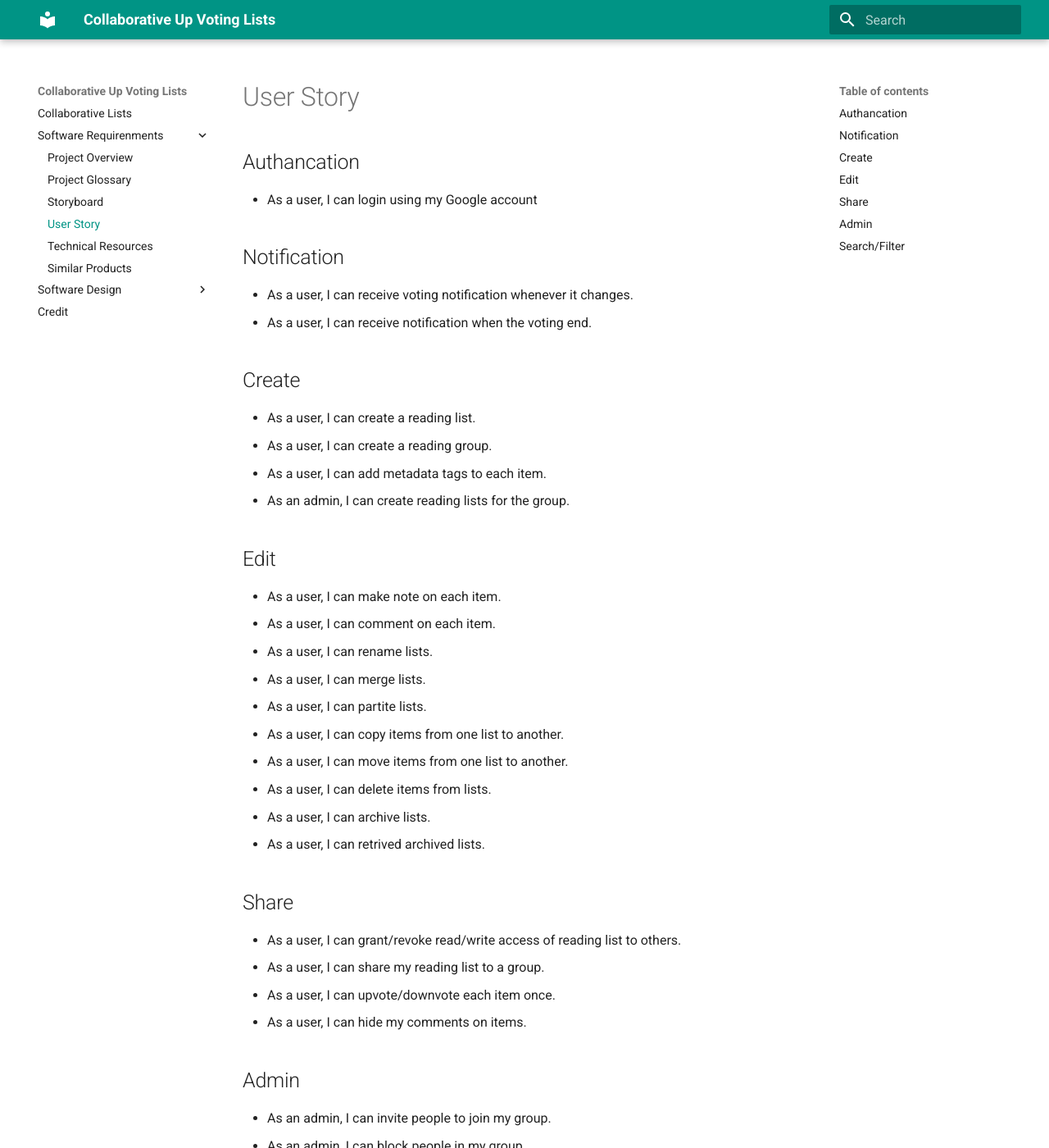
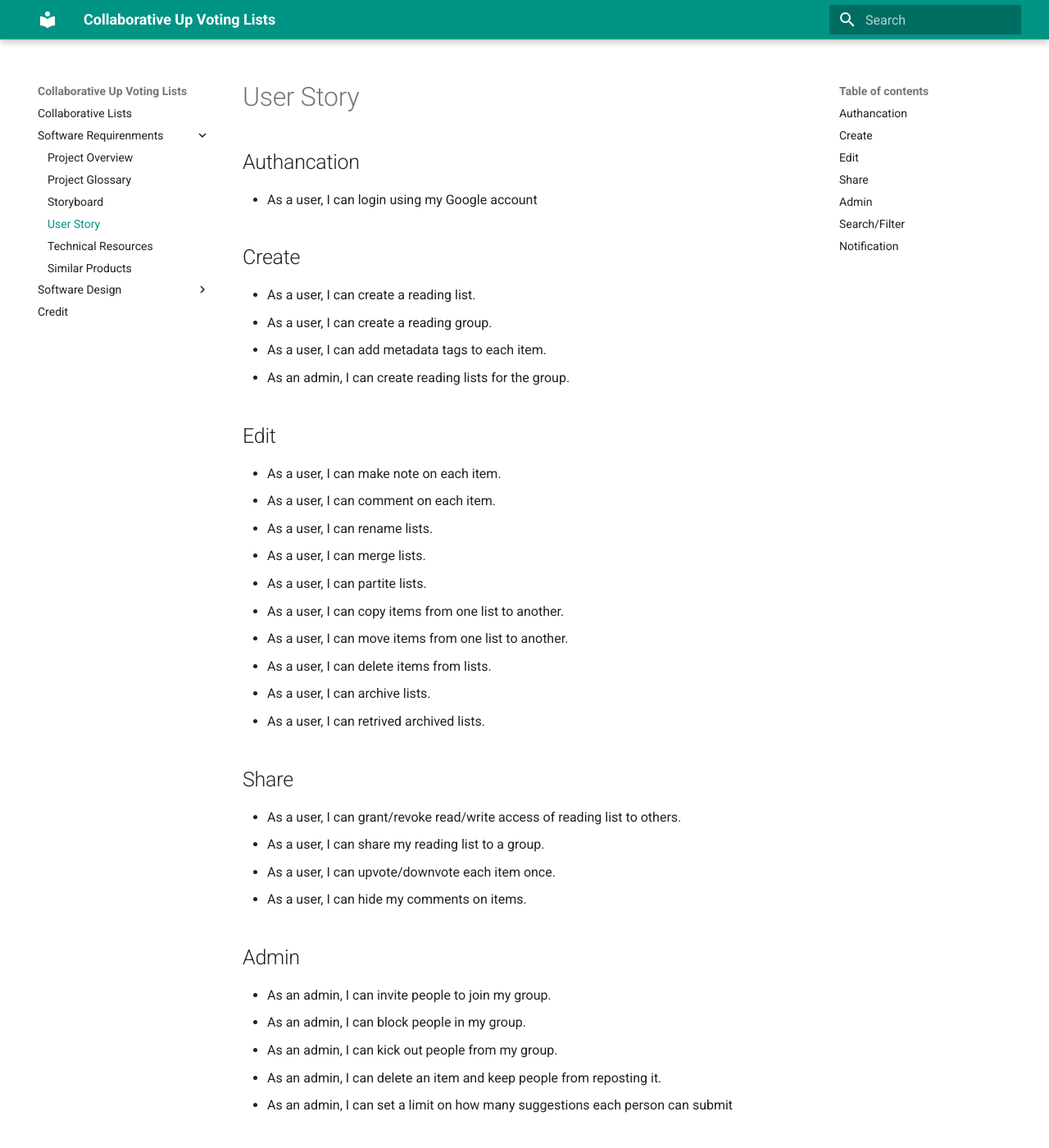
Before and after one commit to TeamGhostBuster/CollaborativeList, an MkDocs documentation site: the page built from docs/requirement-document/user-stories.md, in a window 1280 px wide and 1400 px high. Shown: the whole window at 82% size. Built offline with MkDocs 1.6.1 and Material for MkDocs 9.7.7, drawn with Linux system fonts in a browser that asks for light colours; old or Windows-style settings are respelled for this version of MkDocs; some of the changed text lies outside the part shown.

Commit message:
change the priority of user stories

```diff
--- a/docs/requirement-document/user-stories.md
+++ b/docs/requirement-document/user-stories.md
@@ -2,10 +2,6 @@
 
 ## Authancation
 * As a user, I can login using my Google account
-
-## Notification
-* As a user, I can receive voting notification whenever it changes.
-* As a user, I can receive notification when the voting end.
 
 ## Create
 * As a user, I can create a reading list.
```
Also changed, not shown: other parts of docs/requirement-document/user-stories.md (+4 -0 lines).
